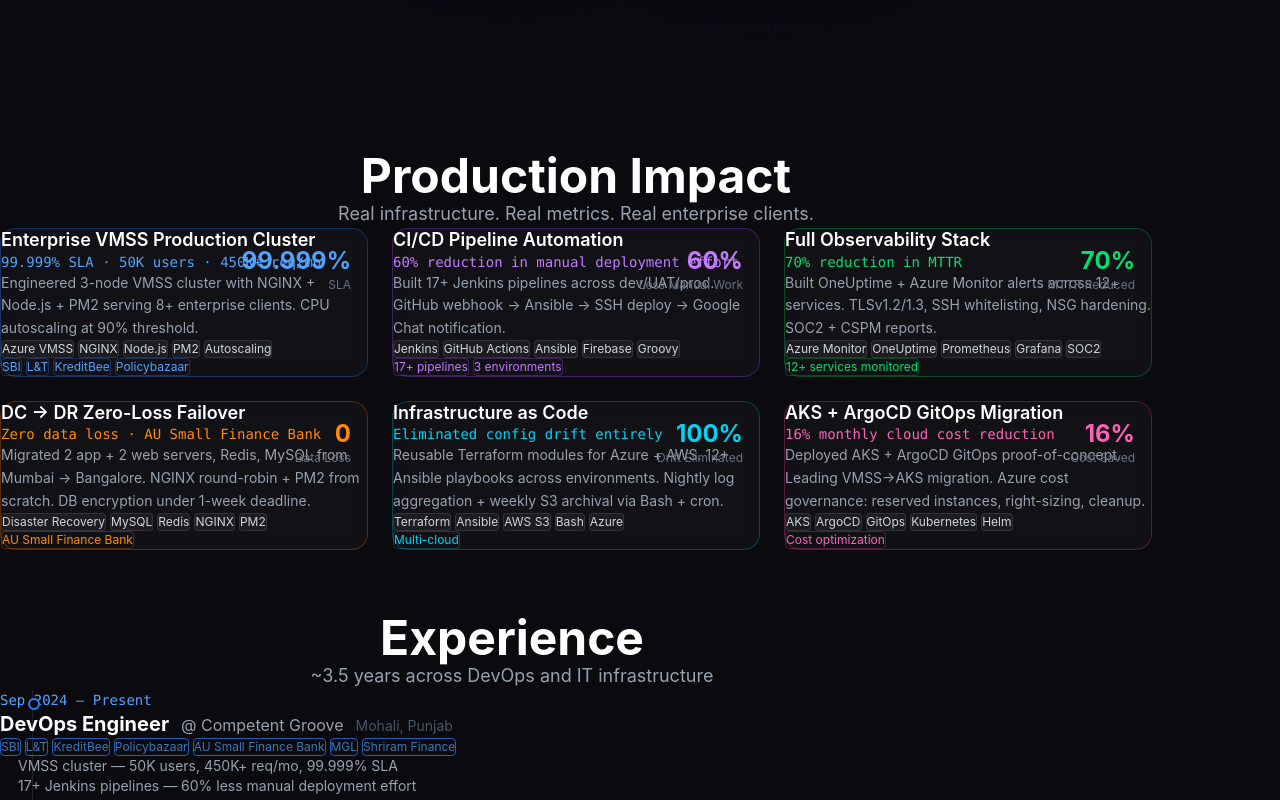
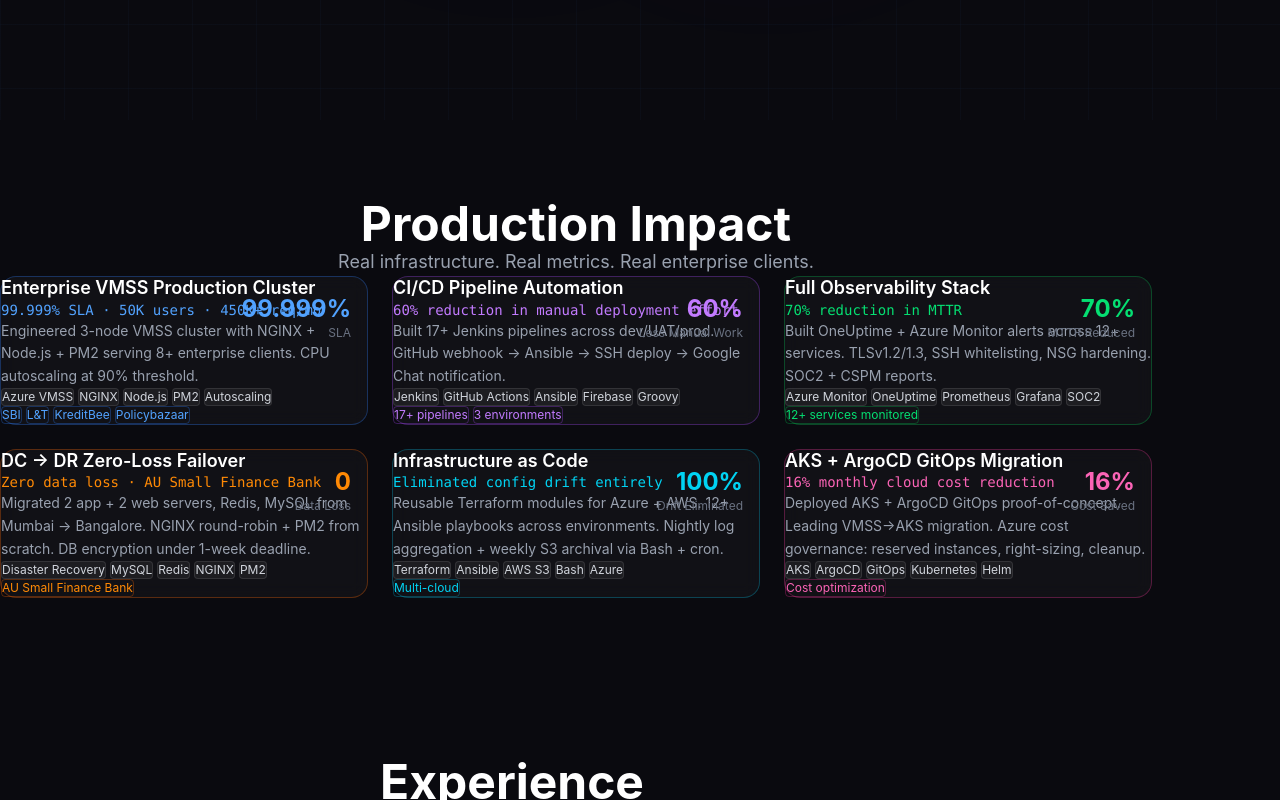
Before and after one commit to AkashBhadana/akashbhadana.dev, a Next.js app: page / in a window 1280 px wide. Shown: the part 680-1480 px from the top of the page. Built offline with nearby package versions, Linux system fonts and the light colour scheme.

Commit message:
fix: spacing

```diff
--- a/src/app/globals.css
+++ b/src/app/globals.css
@@ -1,15 +1,7 @@
 @import "tailwindcss";
 
-* {
-  margin: 0;
-  padding: 0;
-  box-sizing: border-box;
-}
-
-html {
-  scroll-behavior: smooth;
-}
-
+* { margin: 0; padding: 0; box-sizing: border-box; }
+html { scroll-behavior: smooth; }
 body {
   background: #0a0a0f;
   color: #ffffff;
@@ -27,29 +19,13 @@
   50% { opacity: 0; }
 }
 
-.animate-fade-up {
-  animation: fadeUp 0.8s ease forwards;
-}
-
+.animate-fade-up { animation: fadeUp 0.8s ease forwards; }
 .delay-1 { animation-delay: 0.2s; opacity: 0; }
 .delay-2 { animation-delay: 0.4s; opacity: 0; }
 .delay-3 { animation-delay: 0.6s; opacity: 0; }
 .delay-4 { animation-delay: 0.8s; opacity: 0; }
 .delay-5 { animation-delay: 1.0s; opacity: 0; }
 
-.cursor-blink {
-  animation: blink 1s infinite;
-}
-
-.glow-blue {
-  box-shadow: 0 0 20px rgba(59, 130, 246, 0.3);
-}
-
-.glow-text {
-  text-shadow: 0 0 40px rgba(59, 130, 246, 0.4);
-}
-
-section {
-  padding-top: 2rem;
-  padding-bottom: 2rem;
-}
+.cursor-blink { animation: blink 1s infinite; }
+.glow-text { text-shadow: 0 0 40px rgba(59,130,246,0.4); }
+section { padding-top: 5rem; padding-bottom: 5rem; }
```
Also changed, not shown: src/components/Contact.tsx (line endings or trailing spaces).
